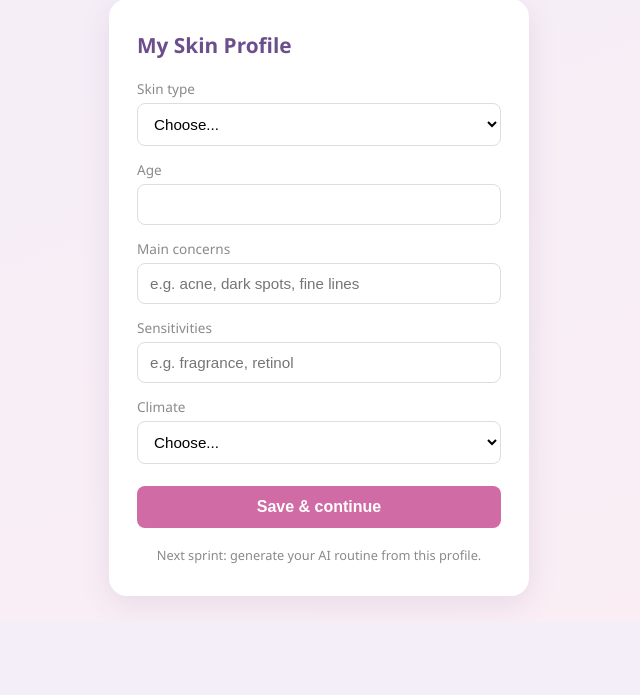
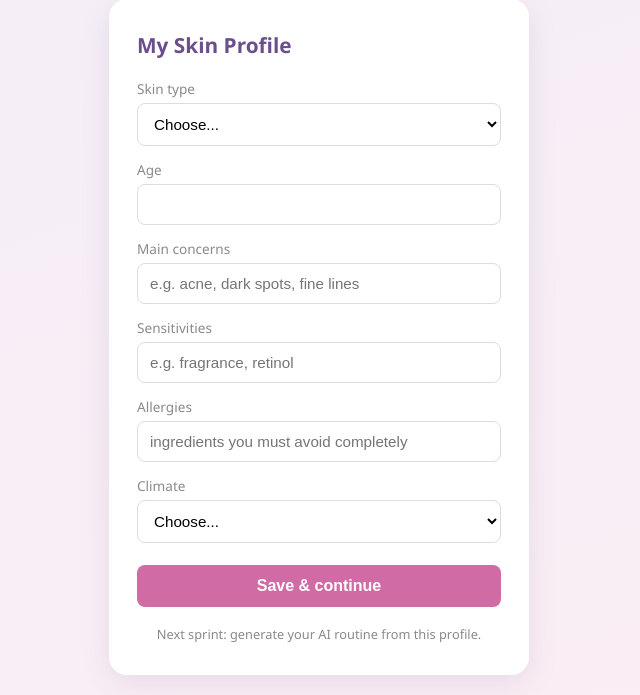
Before and after one commit to Camila-Regina/lume-skincare-app, a Flask app: page /profile in a window 1280 px wide. Shown: the part 178-873 px from the top of the page, without its empty margins (321-961 px from the left). Before the commit the page ends 778 px from the top, so only its background shows below. Run offline with Flask 3, Linux system fonts and the light colour scheme; the visitor is signed in with stand-in values (Sample User, id 1).

Commit message:
Update profile.html
Add separate allergies field to skin profile

```diff
--- a/templates/profile.html
+++ b/templates/profile.html
@@ -7,7 +7,7 @@
 </div>
 <div class="card">
     <h2>My Skin Profile</h2>
-    <form method="POST" action="{{ url_for('profile') }}">
+    <form method="POST" action="{{ url_for('profile') }}" autocomplete="off">
         <label for="skin_type">Skin type</label>
         <select id="skin_type" name="skin_type" required>
             {% set st = profile.skin_type if profile else '' %}
@@ -33,6 +33,11 @@
                placeholder="e.g. fragrance, retinol"
                value="{{ profile.sensitivities if profile else '' }}">
 
+        <label for="allergies">Allergies</label>
+        <input type="text" id="allergies" name="allergies"
+               placeholder="ingredients you must avoid completely"
+               value="{{ profile.allergies if profile else '' }}">
+
         <label for="climate">Climate</label>
         <select id="climate" name="climate" required>
             {% set cl = profile.climate if profile else '' %}
```
